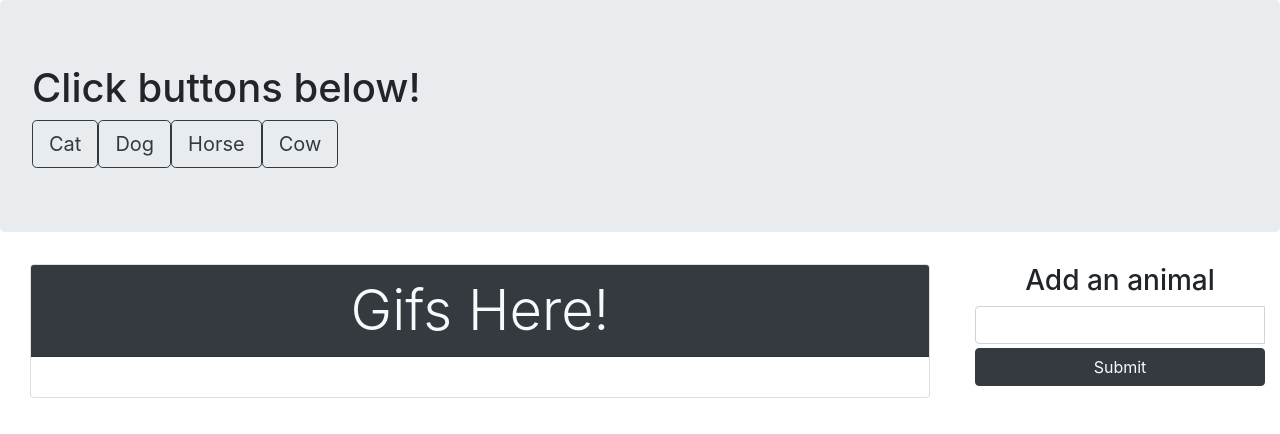
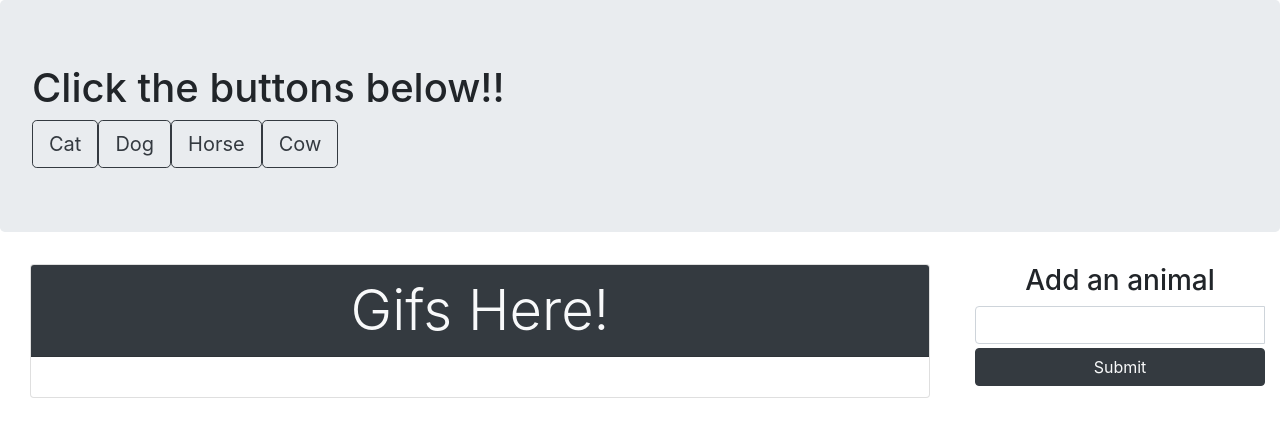
Before and after one commit to camiliamzali/GifTastic-API, a plain HTML site: page index.html in a window 1280 px wide. Drawn offline with nearby package versions, Linux system fonts and the light colour scheme.

Commit message:
attempt to fix premade buttons

```diff
--- a/index.html
+++ b/index.html
@@ -13,7 +13,7 @@
 
 <body>
   <header class="jumbotron">
-    <h1>Click buttons below!</h1>
+    <h1>Click the buttons below!!</h1>
     <div id="buttons"></div>
   </header>
   <div class="container-fluid">
```
